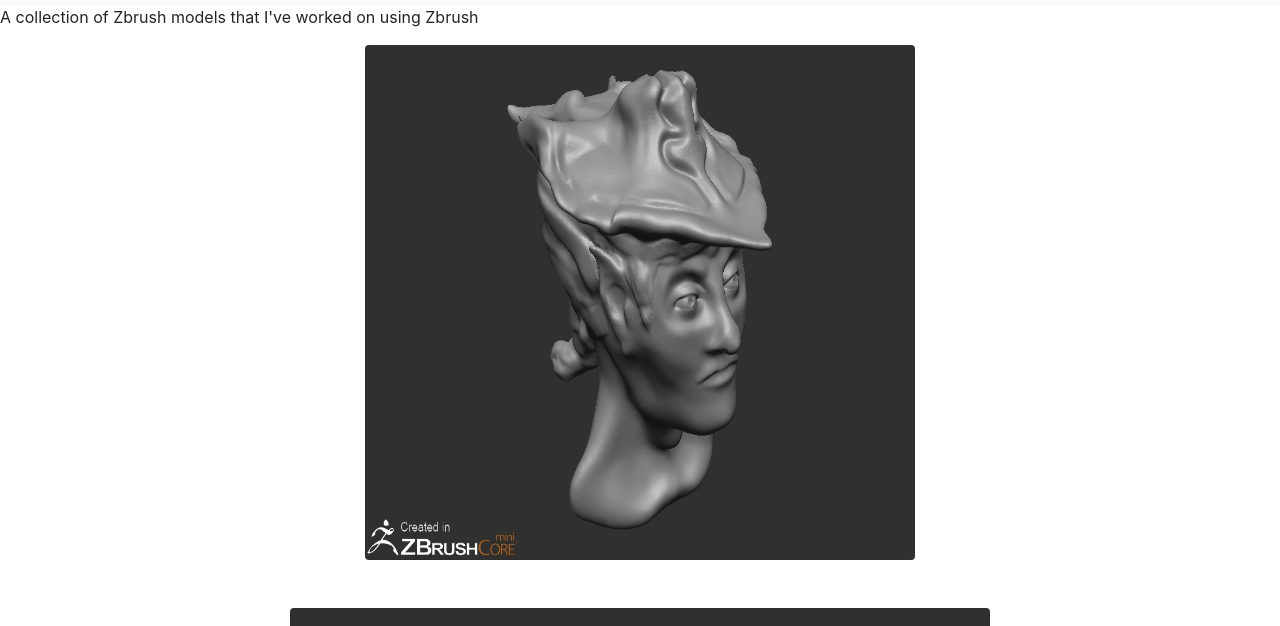
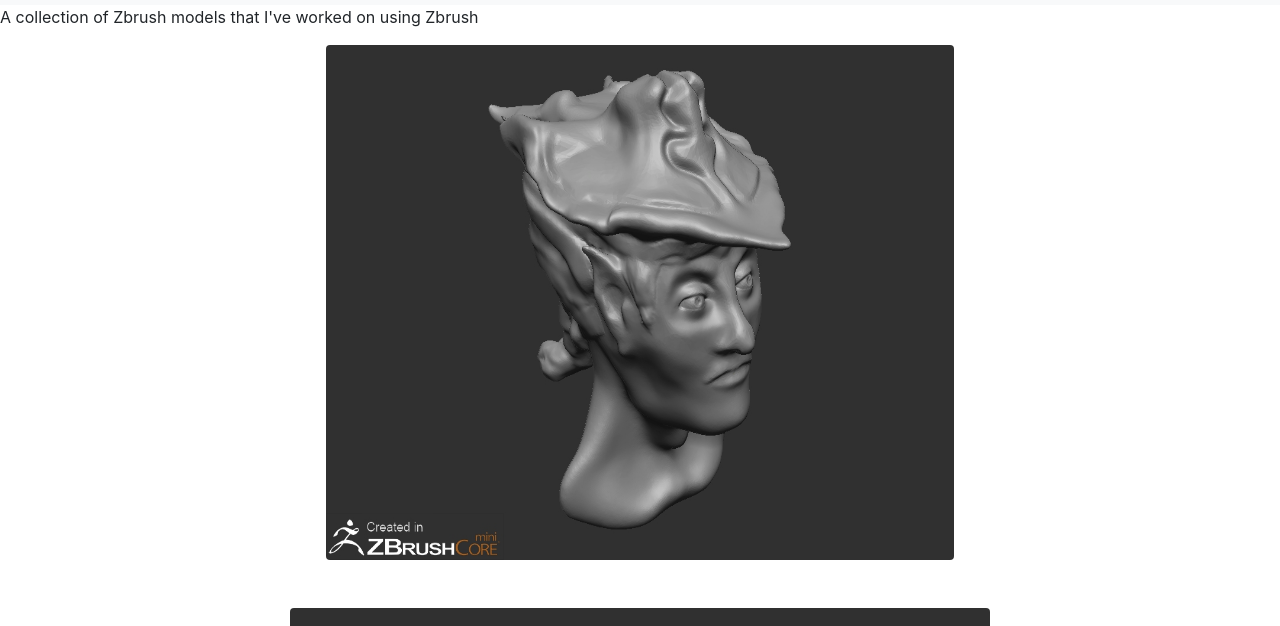
Before and after one commit to JohnnyXu1/JohnnyXu1.github.io, a plain HTML site: page Zbrush_Page.html in a window 1280 px wide. Shown: the part 174-800 px from the top of the page. Drawn offline with nearby package versions, Linux system fonts and the light colour scheme.

Commit message:
Update Zbrush_Page.html

```diff
--- a/Zbrush_Page.html
+++ b/Zbrush_Page.html
@@ -40,7 +40,7 @@
 </ul>
 </nav>
 <p>A collection of Zbrush models that I've worked on using Zbrush</p>
-<img src="Zbrush1_1.jpg" class="rounded mx-auto d-block" style="width:550px;height:515px; alt="3d">
+<img src="Zbrush1_1.jpg" class="rounded mx-auto d-block" style="width:628px;height:515px; alt="3d">
 <br>
 <br>
 <img src="Zbrush3_1.jpg" class="rounded mx-auto d-block" style="width:700px;height:515px; alt="3d">
```
